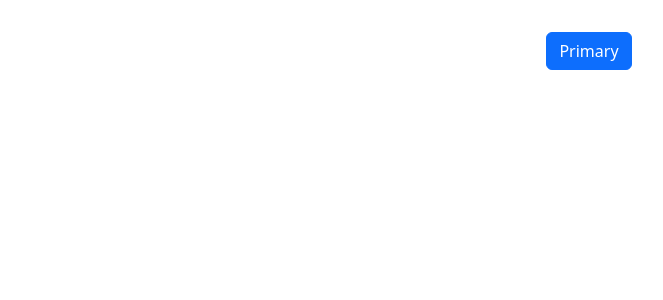
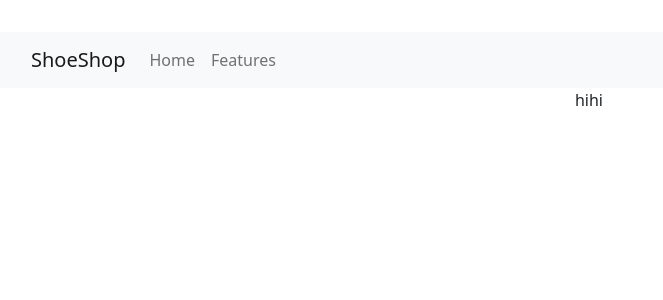
Before and after one commit to melroh629/shopping-mall, a React (Vite) app: page / in a window 1280 px wide. Shown: the top 300 px of the page, without its empty margins (51-714 px from the left). Built offline with nearby package versions, Linux system fonts and the light colour scheme.

Commit message:
chore: tailwind css 추가

```diff
--- a/package.json
+++ b/package.json
@@ -17,6 +17,9 @@
     "@types/react": "^18.0.17",
     "@types/react-dom": "^18.0.6",
     "@vitejs/plugin-react": "^2.0.1",
+    "autoprefixer": "^10.4.8",
+    "postcss": "^8.4.16",
+    "tailwindcss": "^3.1.8",
     "vite": "^3.0.7"
   }
 }
--- /dev/null
+++ b/postcss.config.cjs
@@ -0,0 +1,6 @@
+module.exports = {
+  plugins: {
+    tailwindcss: {},
+    autoprefixer: {},
+  },
+}
--- a/src/App.css
+++ b/src/App.css
@@ -5,37 +5,17 @@
   text-align: center;
 }
 
-.logo {
-  height: 6em;
-  padding: 1.5em;
-  will-change: filter;
-}
-.logo:hover {
-  filter: drop-shadow(0 0 2em #646cffaa);
-}
-.logo.react:hover {
-  filter: drop-shadow(0 0 2em #61dafbaa);
+* {
+  margin: 0;
+  padding: 0;
 }
 
-@keyframes logo-spin {
-  from {
-    transform: rotate(0deg);
-  }
-  to {
-    transform: rotate(360deg);
-  }
+a {
+  color: #111;
+  text-decoration: none;
 }
 
-@media (prefers-reduced-motion: no-preference) {
-  a:nth-of-type(2) .logo {
-    animation: logo-spin infinite 20s linear;
-  }
+ul {
+  list-style: none;
+  padding: 0;
 }
-
-.card {
-  padding: 2em;
-}
-
-.read-the-docs {
-  color: #888;
-}
--- a/src/App.jsx
+++ b/src/App.jsx
@@ -1,12 +1,20 @@
 import { useState } from 'react'
 import './App.css'
-import Button from 'react-bootstrap/Button'
+import { Navbar, Container, Nav } from 'react-bootstrap';
 function App() {
 
   return (
     <div className="App">
-      <Button variant="primary">Primary</Button>
-
+      <Navbar bg="light" variant="light">
+        <Container>
+          <Navbar.Brand href="#home">ShoeShop</Navbar.Brand>
+          <Nav className="me-auto">
+            <Nav.Link href="#home">Home</Nav.Link>
+            <Nav.Link href="#features">Features</Nav.Link>
+          </Nav>
+        </Container>
+      </Navbar>
+      <div className="px-10">hihi</div>
     </div>
   )
 }
--- /dev/null
+++ b/src/index.css
@@ -0,0 +1,3 @@
+@tailwind base;
+@tailwind components;
+@tailwind utilities;
--- a/src/main.jsx
+++ b/src/main.jsx
@@ -1,6 +1,7 @@
 import React from 'react'
 import ReactDOM from 'react-dom/client'
 import App from './App'
+import "./index.css";
 
 ReactDOM.createRoot(document.getElementById('root')).render(
   <React.StrictMode>
--- /dev/null
+++ b/tailwind.config.cjs
@@ -0,0 +1,8 @@
+/** @type {import('tailwindcss').Config} */
+module.exports = {
+  content: ["./src/**/*.{js,jsx}"],
+  theme: {
+    extend: {},
+  },
+  plugins: [],
+}
```
Also changed, not shown: 2 other files (tests, documents, lock files or other folders).
